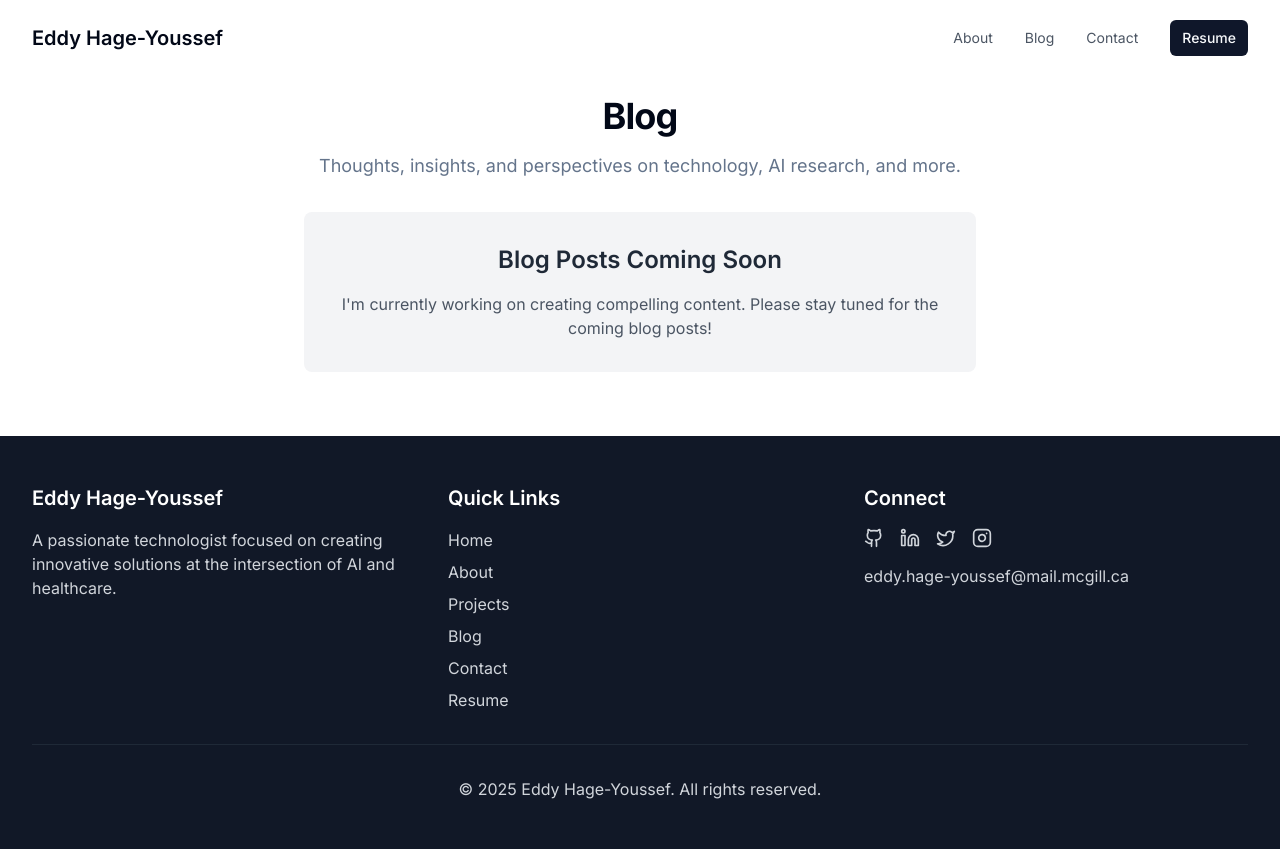
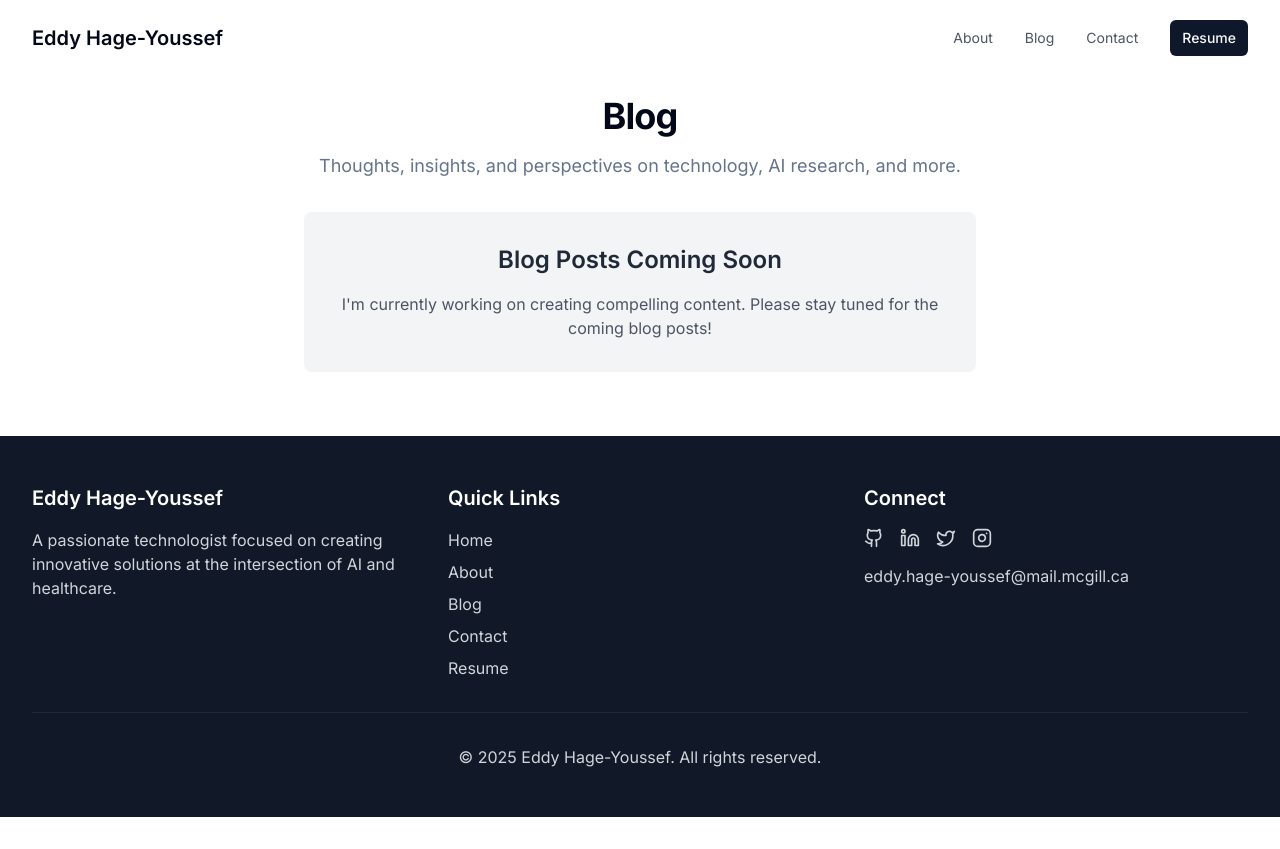
Before and after one commit to ehagey/personal-website-eddy, a React (Vite) app: page /blog in a window 1280 px wide. After the commit the page ends 817 px from the top, so only its background shows below. Built offline with nearby package versions, Linux system fonts and the light colour scheme.

Commit message:
Remove projects link
Remove the projects link from the footer.

```diff
--- a/src/components/Footer.tsx
+++ b/src/components/Footer.tsx
@@ -18,7 +18,7 @@ const Footer = () => {
           <div>
             <h3 className="text-xl font-semibold text-white mb-4">Quick Links</h3>
             <ul className="space-y-2">
-              {['Home', 'About', 'Projects', 'Blog', 'Contact'].map((item) => (
+              {['Home', 'About', 'Blog', 'Contact'].map((item) => (
                 <li key={item}>
                   <a
                     href={item === 'Blog' ? '/blog' : `#${item.toLowerCase()}`}
```
